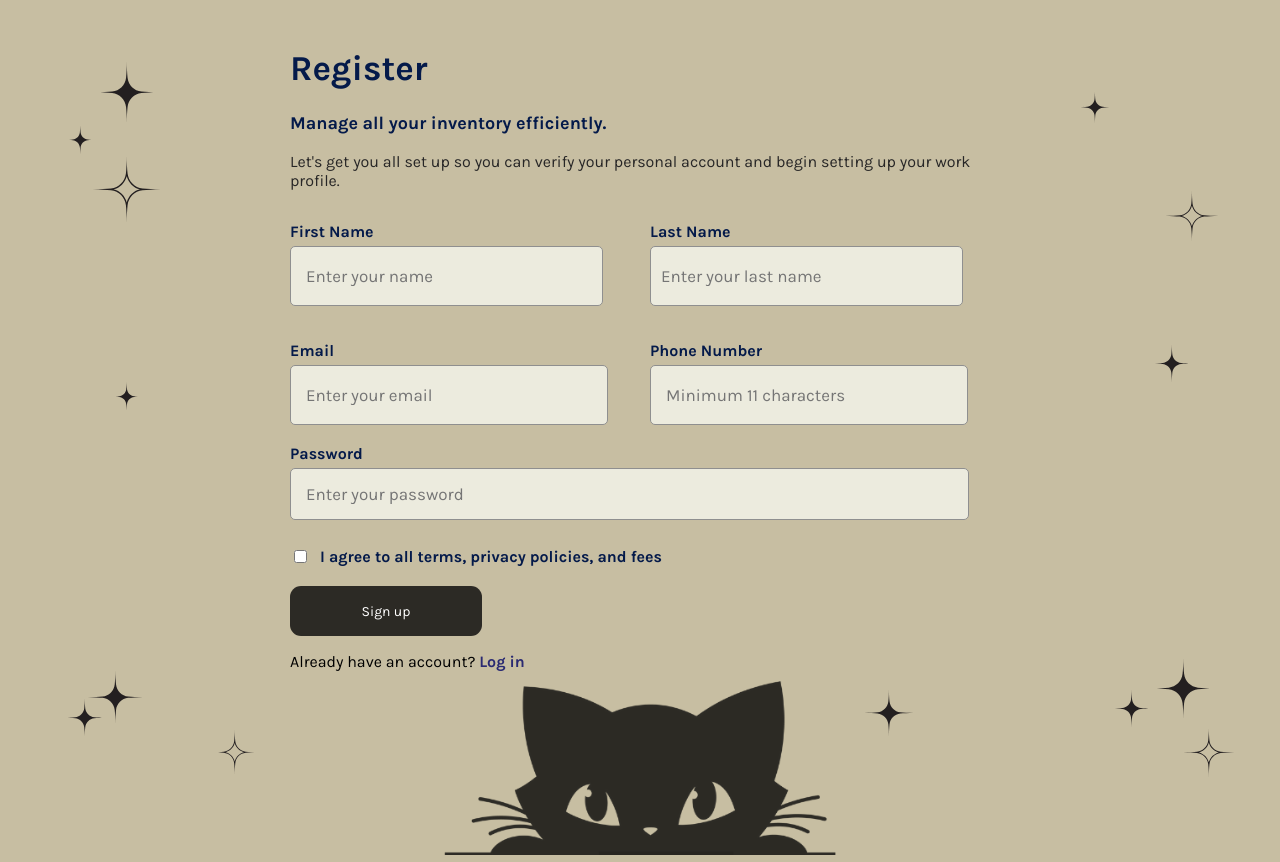
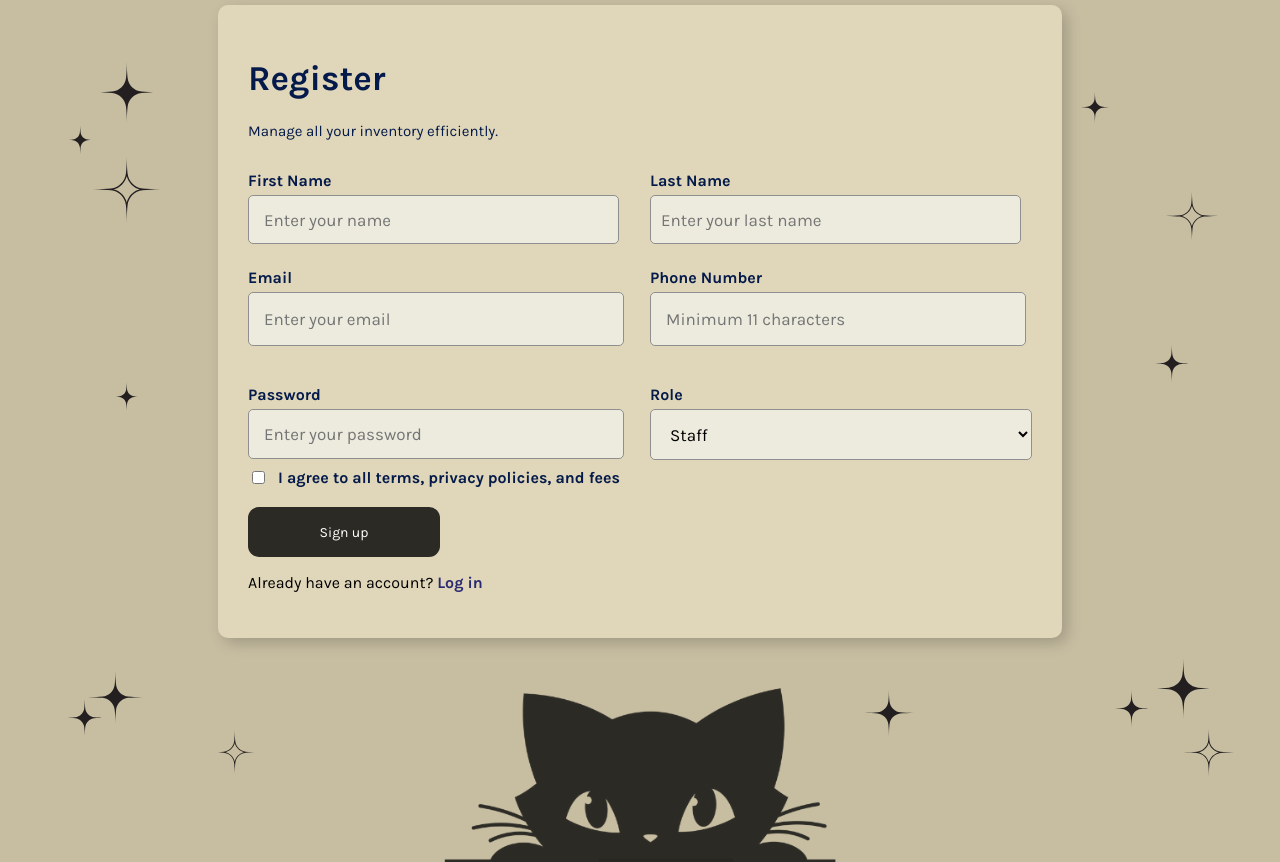
Before and after one commit to megan-esguerra/PrelimDevopsProject, a CodeIgniter 4 app: the page made by app/Views/register.php in a window 1280 px wide. Run offline with PHP 8.4 and a stand-in for CodeIgniter, Linux system fonts and the light colour scheme; the template is opened without the code that fills it, so the values that code supplies are empty; some libraries are stand-ins or nearby versions.

Commit message:
Role DropDown Added

```diff
--- a/app/Views/register.php
+++ b/app/Views/register.php
@@ -24,13 +24,15 @@
            position: relative;
         }
         .container {
-            max-width: 700px;
-            margin: 60px auto 20px;
-            padding: 20px;
+            margin: 67px auto 18px;
+            padding: 30px;
             border-radius: 10px;
-
             position: relative;
             z-index: 1;
+            margin-bottom: 6rem;
+            box-shadow: 5px 5px 15px rgba(0, 0, 0, 0.2);
+            background: #e0d6b9;
+            width: 49rem;
         }
         .form-group {
             margin-bottom: 4px;
@@ -44,20 +46,23 @@
             flex: 1;
             margin-top: 1rem;
         }
+        .form-row .form-group.half-width {
+            flex: 0.5;
+        }
         label {
             display: block;
             margin-bottom: 5px;
             color: #041a4a;
             font-weight: bold;
         }
-        input[type="text"], input[type="email"], input[type="password"], input[type="tel"] {
-            width: 84%;
+        input[type="text"], input[type="email"], input[type="password"], input[type="tel"], select {
+            width: 90%;
             padding: 15px;
             background-color: #ecebde;
             border: 1px solid #8f8f8f;
             border-radius: 5px;
-            margin-bottom: 23px;
-            height: 28%;
+            margin-bottom: 1px;
+            height: 22%;
             font-size: 17px;
             font-family: 'Karla', sans-serif;
         }
@@ -81,9 +86,8 @@
            font-size: 35px;
         }
        .highlight {
-           font-weight: bold;
-           color: #041a4a;
-           font-size: 18px;
+        color: #041a4a;
+        font-size: 15px;
         }
         .terms-container {
             display: flex;
@@ -106,8 +110,13 @@
         .error-message {
             color: red;
             font-size: 14px;
-            margin-top: -20px;
+            margin-top: 2px;
             margin-bottom: 20px;
+        }
+        select#role {
+            height: 64%;
+            width: 100%;
+            font-family: 'Karla', sans-serif;
         }
     </style>
     <script>
@@ -120,13 +129,25 @@
                 errorMessage.textContent = '';
             }
         }
+
+        function updateRoleDisplay() {
+            const roleSelect = document.getElementById('role');
+            const selectedRole = roleSelect.options[roleSelect.selectedIndex].text;
+            roleSelect.setAttribute('title', selectedRole);
+        }
+
+        document.addEventListener('DOMContentLoaded', function() {
+            const roleSelect = document.getElementById('role');
+            roleSelect.addEventListener('change', updateRoleDisplay);
+            updateRoleDisplay();
+        });
     </script>
 </head>
 <body>
     <div class="container">
         <h1 class="highlight">Register</h1>
         <p class="highlight">Manage all your inventory efficiently.</p>
-        <p style="color:#272626;">Let's get you all set up so you can verify your personal account and begin setting up your work profile.</p>
+
 
         <form action="<?= site_url('/register/store') ?>" method="post">
             <?= csrf_field() ?>
@@ -158,9 +179,18 @@
                     <div id="phone-error" class="error-message"></div>
                 </div>
             </div>
-            <div class="form-group">
-                <label for="password">Password</label>
-                <input type="password" name="password" id="password" placeholder="Enter your password" pattern=".{8,}" title="Password must be at least 8 characters long" required>
+            <div class="form-row">
+                <div class="form-group half-width">
+                    <label for="password">Password</label>
+                    <input type="password" name="password" id="password" placeholder="Enter your password" pattern=".{8,}" title="Password must be at least 8 characters long" required>
+                </div>
+                <div class="form-group half-width">
+                    <label for="role">Role</label>
+                    <select name="role" id="role" required>
+                        <option value="staff">Staff</option>
+                        <option value="admin">Admin</option>
+                    </select>
+                </div>
             </div>
             <div class="form-group terms-container">
                 <input type="checkbox" name="terms" id="terms" required>
```
